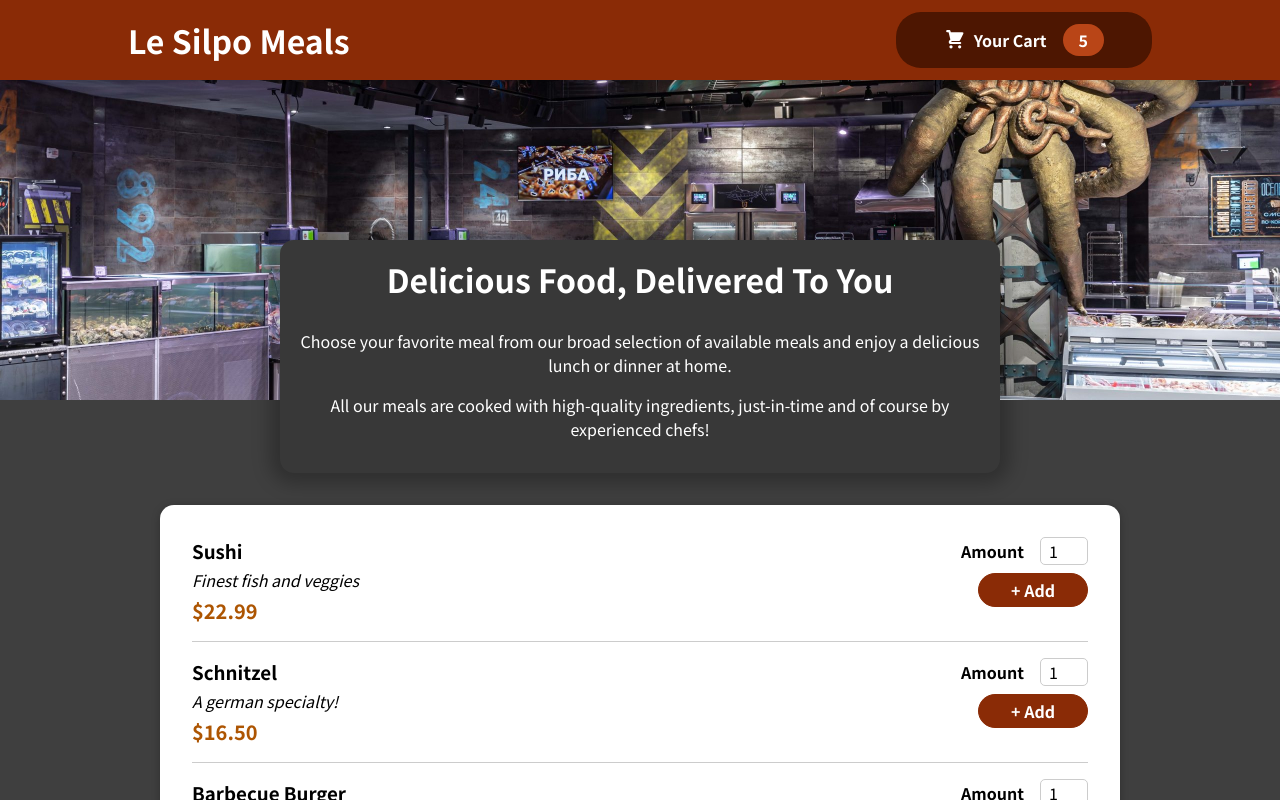
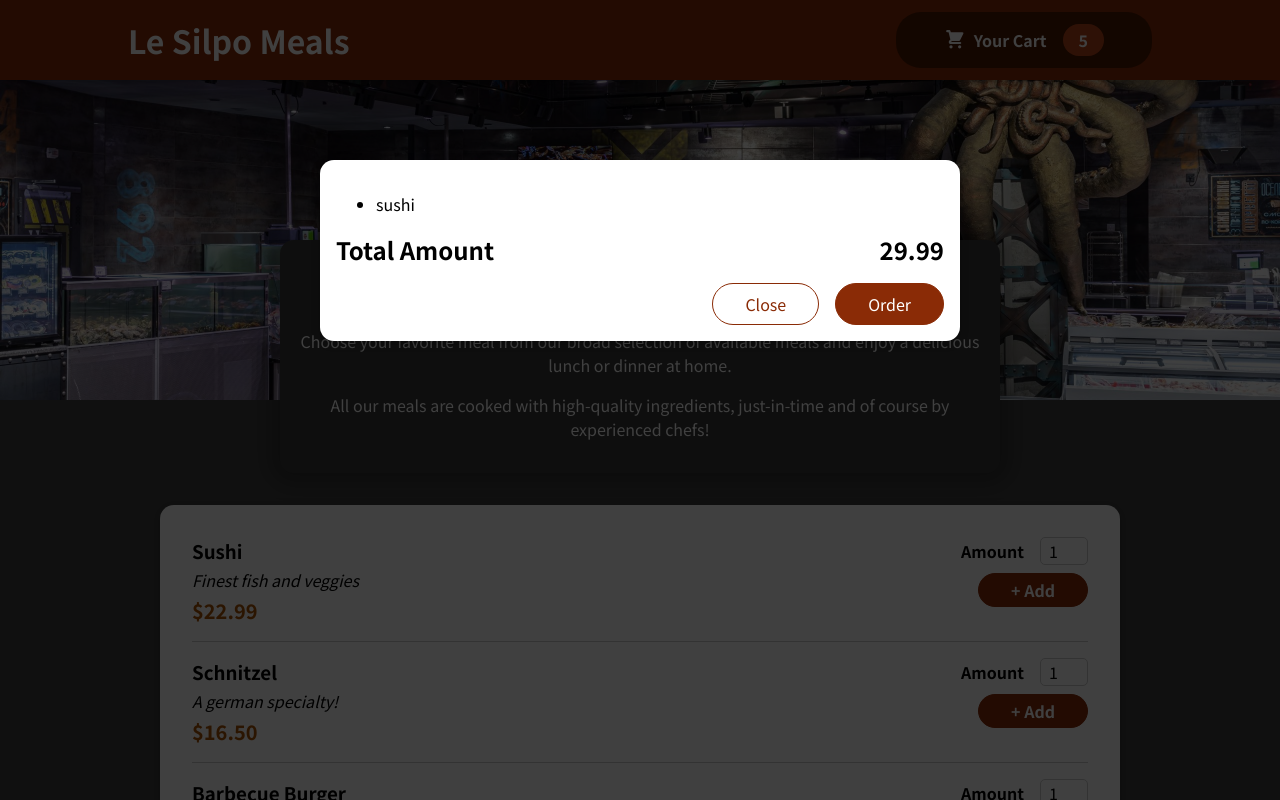
Before and after one commit to nikita-parkhomenko/food_order, a React (Create React App) app: page / in a window 1280 px wide. Shown: the top 800 px of the page. Built offline with nearby package versions, Linux system fonts and the light colour scheme.

Commit message:
start modal implementation

```diff
--- a/public/index.html
+++ b/public/index.html
@@ -28,6 +28,7 @@
   </head>
   <body>
     <noscript>You need to enable JavaScript to run this app.</noscript>
+    <div id="overlays"></div>
     <div id="root"></div>
     <!--
       This HTML file is a template.
--- a/src/App.js
+++ b/src/App.js
@@ -1,11 +1,13 @@
 import React from 'react';
 
+import Cart from './components/Cart/Cart';
 import Meals from './components/Meals/Meals';
 import Header from './components/Layout/Header';
 
 const App = () => {
     return (
         <>
+            <Cart />
             <Header />
             <main>
                 <Meals />
--- /dev/null
+++ b/src/components/Cart/Cart.js
@@ -0,0 +1,24 @@
+import classes from './Cart.module.css';
+
+import Modal from '../UI/Modal';
+
+const Cart = props => {
+    const goods = [{ id: 1, name: 'sushi', amount: 3, price: 12.99 }];
+    return (
+        <Modal>
+            <ul>
+                {goods.map(good => <li>{good.name}</li>)}
+            </ul>
+            <div className={classes.total}>
+                <span>Total Amount</span>
+                <span>29.99</span>
+            </div>
+            <div className={classes.actions}>
+                <button className={classes['button--alt']}>Close</button>
+                <button className={classes.button}>Order</button>
+            </div>
+        </Modal>
+    )
+}
+
+export default Cart;
--- /dev/null
+++ b/src/components/Cart/Cart.module.css
@@ -0,0 +1,46 @@
+.cart-items {
+    list-style: none;
+    margin: 0;
+    padding: 0;
+    max-height: 20rem;
+    overflow: auto;
+  }
+
+  .total {
+    display: flex;
+    justify-content: space-between;
+    align-items: center;
+    font-weight: bold;
+    font-size: 1.5rem;
+    margin: 1rem 0;
+  }
+
+  .actions {
+    text-align: right;
+  }
+
+  .actions button {
+    font: inherit;
+    cursor: pointer;
+    background-color: transparent;
+    border: 1px solid #8a2b06;
+    padding: 0.5rem 2rem;
+    border-radius: 25px;
+    margin-left: 1rem;
+  }
+
+  .actions button:hover,
+  .actions button:active {
+    background-color: #5a1a01;
+    border-color: #5a1a01;
+    color: white;
+  }
+
+  .actions .button--alt {
+    color: #8a2b06;
+  }
+
+  .actions .button {
+    background-color: #8a2b06;
+    color: white;
+  }
--- a/src/components/Layout/Header.js
+++ b/src/components/Layout/Header.js
@@ -1,4 +1,4 @@
-import React from 'react';
+import React, { useState } from 'react';
 
 import classes from './Header.module.css';
 import leSilpoImage from '../../assets/silpo_banner.jpg';
--- /dev/null
+++ b/src/components/UI/Modal.js
@@ -0,0 +1,28 @@
+import ReactDOM from 'react-dom';
+
+import classes from './Modal.module.css';
+
+const Backdrop = props => (<div className={classes.backdrop}></div>);
+
+const ModalOverlay = props => {
+    return (
+        <div className={classes.modal}>
+            <div className={classes.content}>
+                {props.children}
+            </div>
+        </div>
+    )
+}
+
+const portalDirection = document.getElementById('overlays');
+
+const Modal = props => {
+    return (
+        <>
+            {ReactDOM.createPortal(<Backdrop />, portalDirection)}
+            {ReactDOM.createPortal(<ModalOverlay>{props.children}</ModalOverlay>, portalDirection)}
+        </>
+    )
+}
+
+export default Modal;
--- /dev/null
+++ b/src/components/UI/Modal.module.css
@@ -0,0 +1,41 @@
+
+.backdrop {
+    position: fixed;
+    top: 0;
+    left: 0;
+    width: 100%;
+    height: 100vh;
+    z-index: 20;
+    background-color: rgba(0, 0, 0, 0.75);
+  }
+
+  .modal {
+    position: fixed;
+    top: 20vh;
+    left: 5%;
+    width: 90%;
+    background-color: white;
+    padding: 1rem;
+    border-radius: 14px;
+    box-shadow: 0 2px 8px rgba(0, 0, 0, 0.25);
+    z-index: 30;
+    animation: slide-down 300ms ease-out forwards;
+  }
+
+  @media (min-width: 768px) {
+    .modal {
+      width: 40rem;
+      left: calc(50% - 20rem);
+    }
+  }
+
+  @keyframes slide-down {
+    from {
+      opacity: 0;
+      transform: translateY(-3rem);
+    }
+    to {
+      opacity: 1;
+      transform: translateY(0);
+    }
+  }
```
